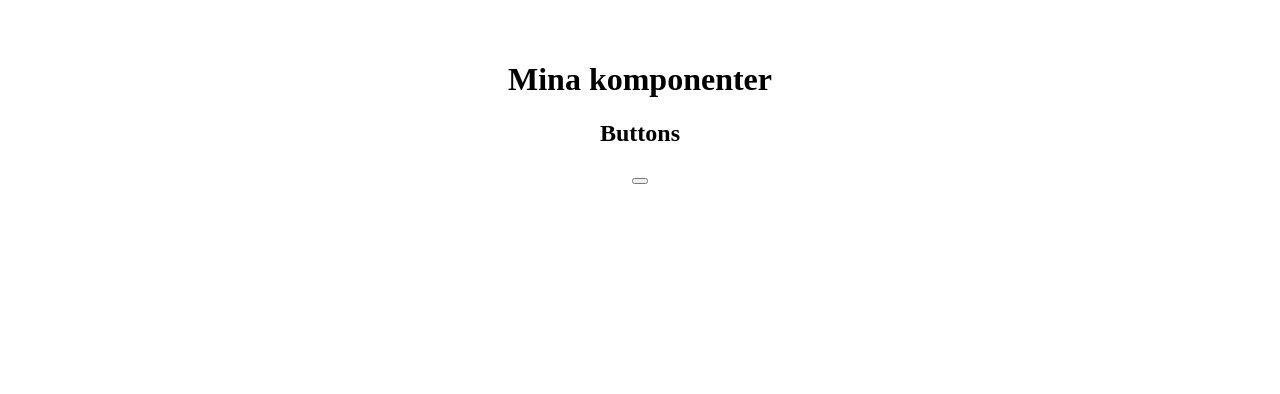
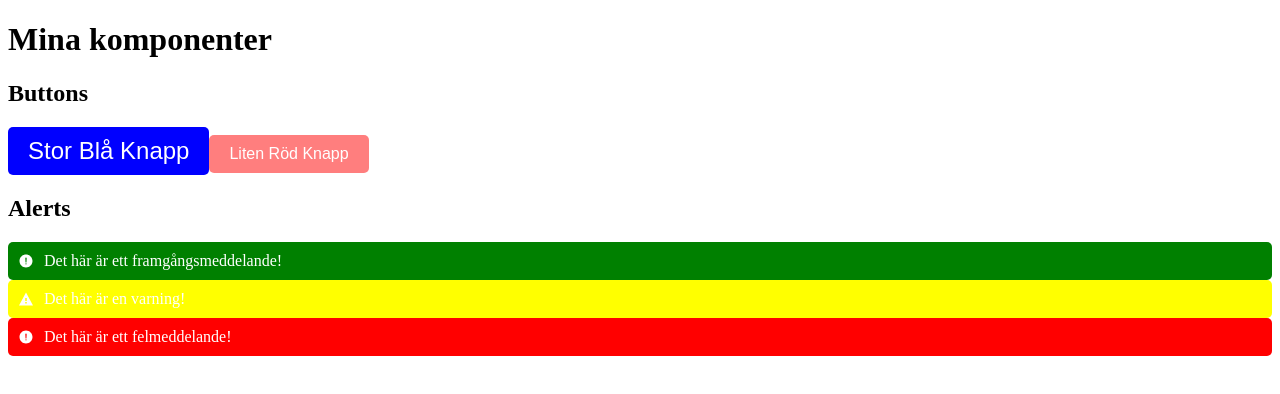
Before and after one commit to peywan/comp-library, a React (Vite) app: page / in a window 1280 px wide. Shown: the top 394 px of the page. Built offline with nearby package versions, Linux system fonts and the light colour scheme.

Commit message:
added styles with props

```diff
--- a/src/App.jsx
+++ b/src/App.jsx
@@ -1,16 +1,24 @@
-import './App.css'
-import Buttons from '../src/components/Buttons.jsx'
-
+import Alert from '../src/components/Alert.jsx';
+import Buttons from '../src/components/Buttons.jsx';
+import { IoAlertCircle } from "react-icons/io5";
+import { IoMdWarning } from "react-icons/io";
 
 function App() {
+    return (
+        <>
+            <h1>Mina komponenter</h1>
+            <h2>Buttons</h2>
+            {/* Använd din Button-komponent här */}
+            <Buttons size="large" color="blue" disabled={false}>Stor Blå Knapp</Buttons>
+            <Buttons size="small" color="red" disabled={true}>Liten Röd Knapp</Buttons>
 
-  return (
-    <>
-        <h1>Mina komponenter</h1>
-        <h2>Buttons</h2>
-        <Buttons size={"small"} color={"red"} disabled={true}/>
-    </>
-  )
+            <h2>Alerts</h2>
+            {/* Använd Alert-komponenten och skicka olika props */}
+            <Alert color="green" icon={IoAlertCircle}>Det här är ett framgångsmeddelande!</Alert>
+            <Alert color="yellow" icon={IoMdWarning}>Det här är en varning!</Alert>
+            <Alert color="red" icon={IoAlertCircle}>Det här är ett felmeddelande!</Alert>
+        </>
+    );
 }
 
-export default App
+export default App;
--- /dev/null
+++ b/src/components/Alert.jsx
@@ -0,0 +1,21 @@
+const Alert = ({color, icon: Icon, children}) => {
+    const styles = {
+        backgroundColor: color, // Använd color-prop för bakgrundsfärg
+        padding: '10px',
+        borderRadius: '5px',
+        display: 'flex',
+        alignItems: 'center',
+        gap: '10px',
+        color: 'white',
+        textColor: 'black'
+    }
+    return (
+        <div style={styles}>
+            {/* Visa ikonen om den finns */}
+            {Icon && <Icon/>}
+            {/* Visa children som varningstext */}
+            {children}
+        </div>
+    )
+}
+export default Alert
--- a/src/components/Alerts.jsx
+++ /dev/null
@@ -1,6 +0,0 @@
-const Alerts = (color, icon) => {
-    return (
-        <div>Alerts</div>
-    )
-}
-export default Alerts
--- a/src/components/Buttons.jsx
+++ b/src/components/Buttons.jsx
@@ -1,16 +1,21 @@
-const Buttons = (size, color, disabled, children) => {
+const Buttons = ({size, color, disabled, children}) => {
     const style = {
-        fontSize: size === '20px' ? size : size,
+        fontSize: size === 'large' ? '24px' : '16px',
         backgroundColor: color,
         color: "white",
-        cursor: "pointer",
-    }
+        cursor: disabled ? 'not-allowed' : 'pointer',
+        padding: '10px 20px',
+        border: 'none',
+        borderRadius: '5px',
+        opacity: disabled ? 0.5 : 1,
+    };
+
     return (
-        <div className="App">
-            <button disabled={disabled}>
+        <>
+            <button style={style} disabled={disabled}>
                 {children}
             </button>
-        </div>
+        </>
     )
 }
 export default Buttons
```
